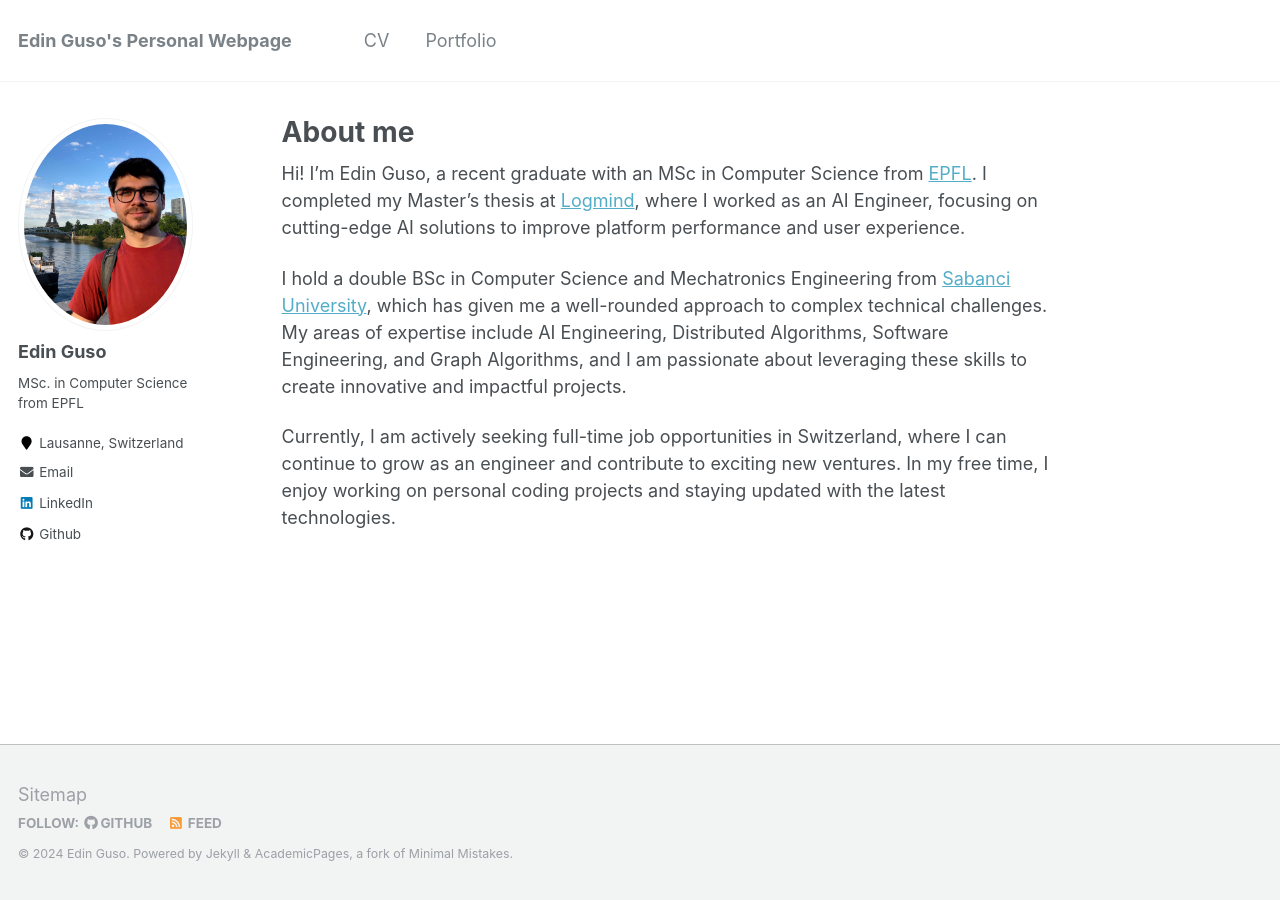
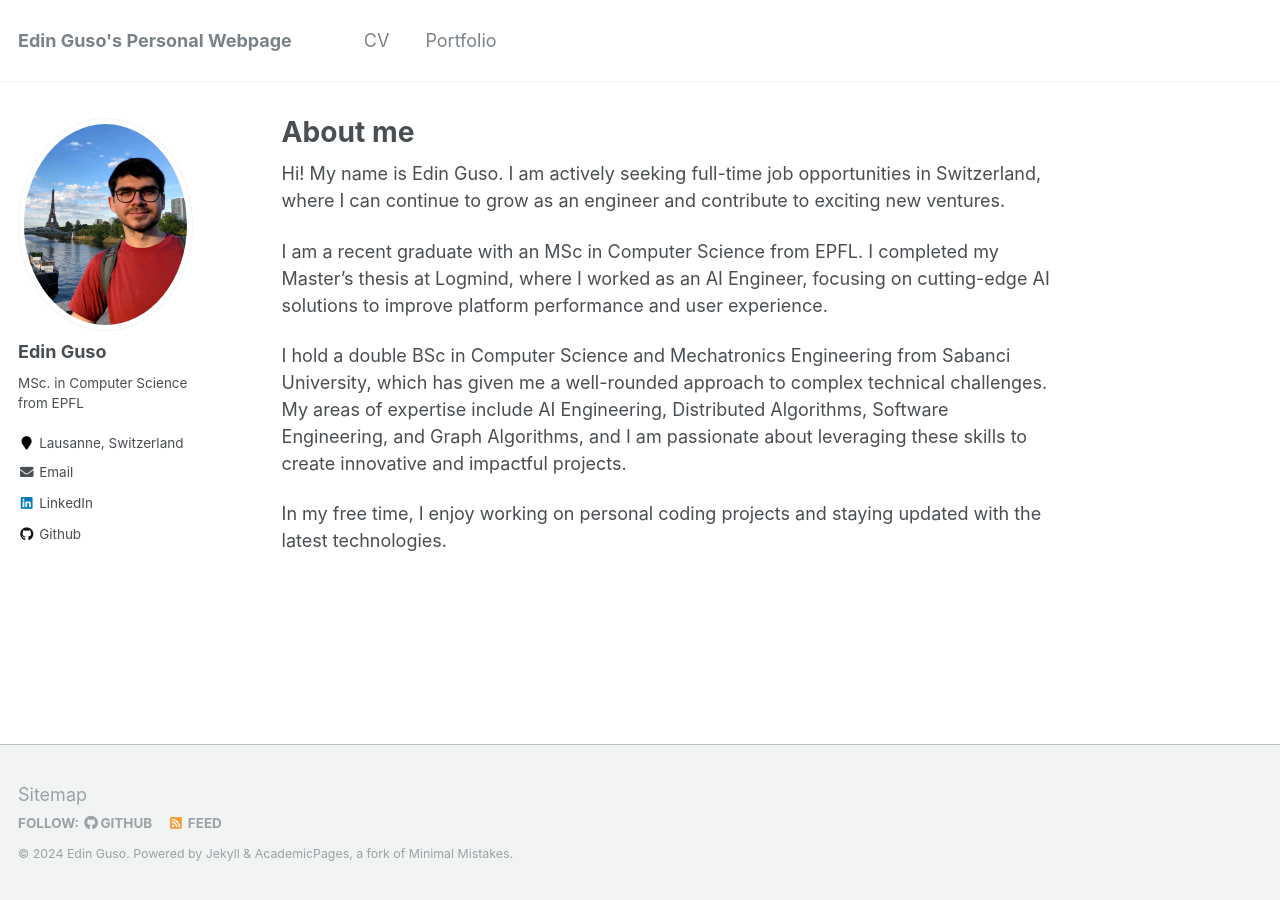
Before and after one commit to EdinGuso/edinguso.github.io, a Jekyll site: the page built from _pages/about.md, in a window 1280 px wide. Built offline with Jekyll 4.4.1, drawn with Linux system fonts in a browser that asks for light colours.

Commit message:
Updated about me page

```diff
--- a/_pages/about.md
+++ b/_pages/about.md
@@ -8,8 +8,10 @@ redirect_from:
   - /about.html
 ---
 
-Hi! I'm Edin Guso, a recent graduate with an MSc in Computer Science from [EPFL](https://www.epfl.ch/en/). I completed my Master’s thesis at [Logmind](https://www.logmind.com/), where I worked as an AI Engineer, focusing on cutting-edge AI solutions to improve platform performance and user experience.
+Hi! My name is Edin Guso. I am actively seeking full-time job opportunities in Switzerland, where I can continue to grow as an engineer and contribute to exciting new ventures.
 
-I hold a double BSc in Computer Science and Mechatronics Engineering from [Sabanci University](https://www.sabanciuniv.edu/en/), which has given me a well-rounded approach to complex technical challenges. My areas of expertise include AI Engineering, Distributed Algorithms, Software Engineering, and Graph Algorithms, and I am passionate about leveraging these skills to create innovative and impactful projects.
+I am a recent graduate with an MSc in Computer Science from EPFL. I completed my Master’s thesis at Logmind, where I worked as an AI Engineer, focusing on cutting-edge AI solutions to improve platform performance and user experience.
 
-Currently, I am actively seeking full-time job opportunities in Switzerland, where I can continue to grow as an engineer and contribute to exciting new ventures. In my free time, I enjoy working on personal coding projects and staying updated with the latest technologies.
+I hold a double BSc in Computer Science and Mechatronics Engineering from Sabanci University, which has given me a well-rounded approach to complex technical challenges. My areas of expertise include AI Engineering, Distributed Algorithms, Software Engineering, and Graph Algorithms, and I am passionate about leveraging these skills to create innovative and impactful projects.
+
+In my free time, I enjoy working on personal coding projects and staying updated with the latest technologies.
```
